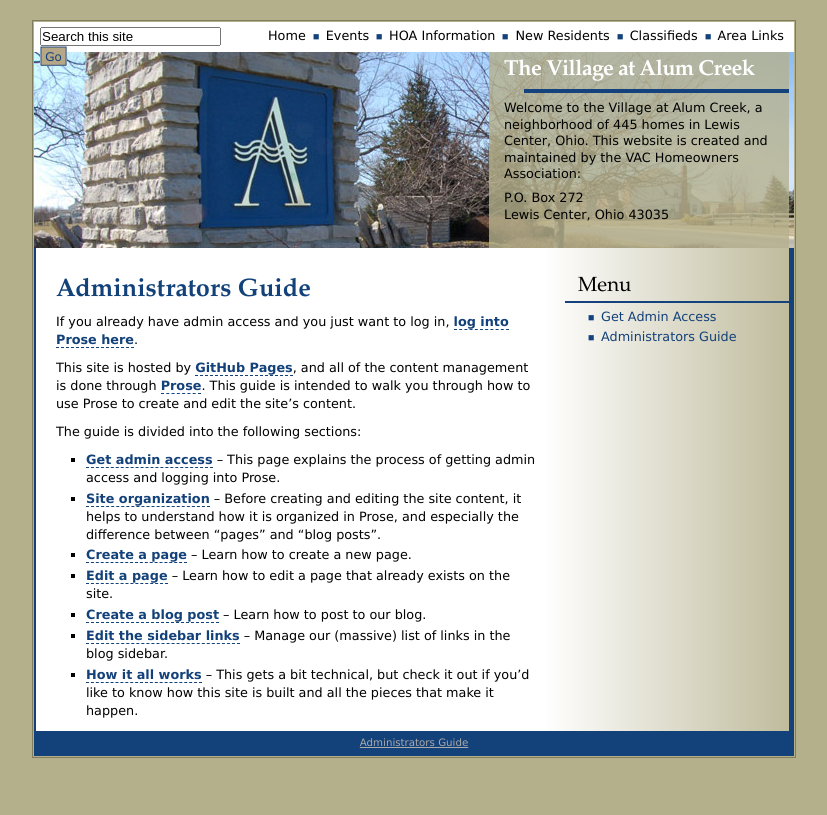
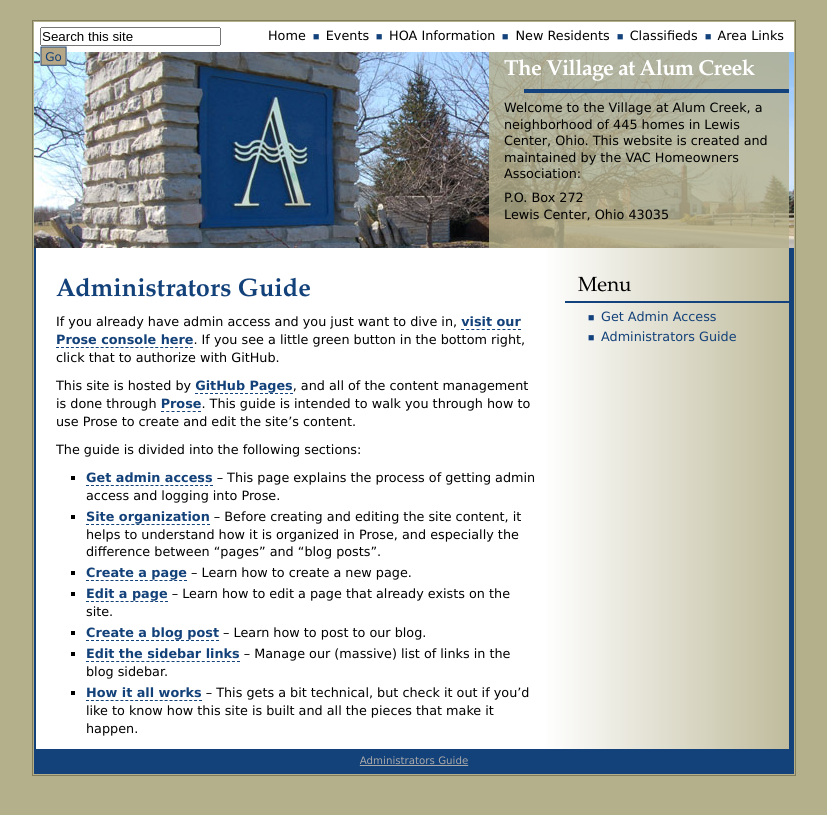
Before and after one commit to adamlogic/villageatalumcreek.org, a Jekyll site: the page built from pages/administrators-guide/index.md, in a window 1280 px wide. Shown: the top 815 px of the page, without its empty margins (226-1053 px from the left). Built offline with Jekyll 4.4.1, drawn with Linux system fonts in a browser that asks for light colours; comment, search, counter and statistics services are not loaded.

Commit message:
Updated index.md

```diff
--- a/pages/administrators-guide/index.md
+++ b/pages/administrators-guide/index.md
@@ -1,9 +1,10 @@
 ---
-layout: administrators-guide
+layout: "administrators-guide"
 title: Administrators Guide
+published: true
 ---
 
-If you already have admin access and you just want to log in, [log into Prose here](http://prose.io).
+If you already have admin access and you just want to dive in, [visit our Prose console here](http://prose.io/#vachoa/villageatalumcreek.org). If you see a little green button in the bottom right, click that to authorize with GitHub.
 
 This site is hosted by [GitHub Pages](https://pages.github.com), and all of the content management is done through [Prose](http://prose.io). This guide is intended to walk you through how to use Prose to create and edit the site's content.
 
```
